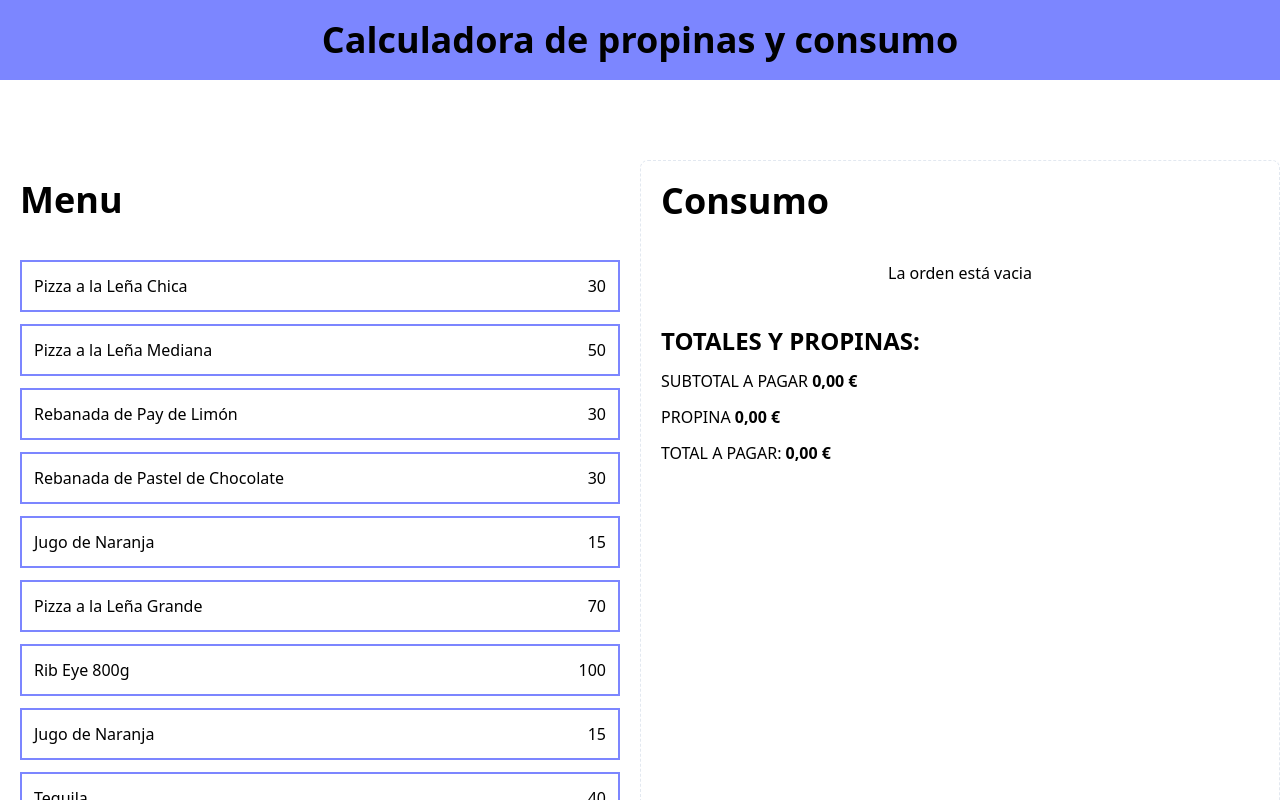
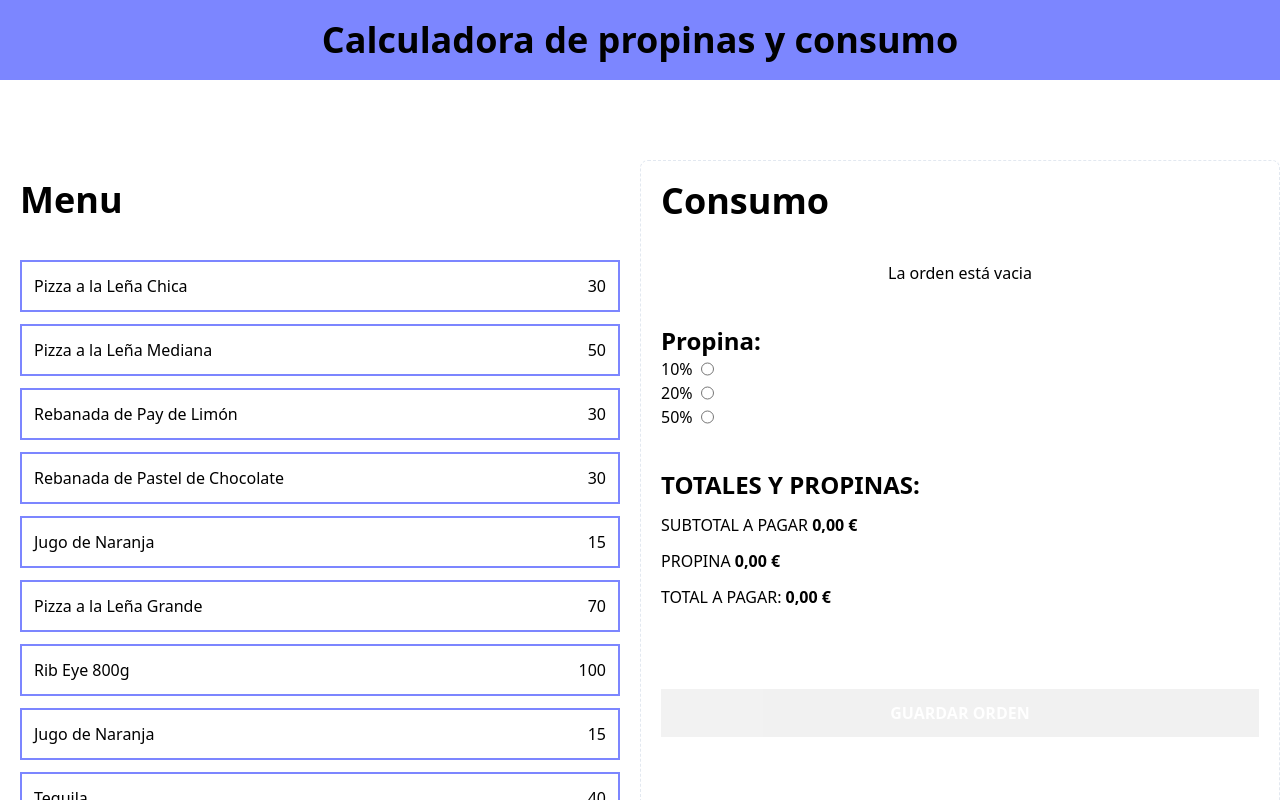
Before and after one commit to alvisEcheverria/tip_calculator, a React (Vite) app: page / in a window 1280 px wide. Shown: the top 800 px of the page. Built offline with nearby package versions, Linux system fonts and the light colour scheme.

Commit message:
se crea el componente para gestionar las propinas y se añade la logica al hook

```diff
--- a/src/App.tsx
+++ b/src/App.tsx
@@ -1,10 +1,10 @@
 import { menuItems } from "./data/db";
 import { useOrder } from "./hooks/useOrder";
-import { MenuItem, OrderContents, OrdersTotal} from "./components";
+import { MenuItem, OrderContents, OrdersTotal, TipPercentageForm } from "./components";
 
 function App() {
 
-  const { orders, addItem, removeItem } = useOrder();
+  const { orders, addItem, removeItem, tip, setTip, placeOrder } = useOrder();
 
   return (
     <>
@@ -35,8 +35,15 @@ function App() {
             removeItem={removeItem}
           />
 
+          <TipPercentageForm
+            tip={tip}
+            setTip={setTip}
+          />
+
           <OrdersTotal
             orders={orders}
+            tip={tip}
+            placeOrder={placeOrder}
           />
         </div>
       </main>
--- a/src/components/MenuItem.tsx
+++ b/src/components/MenuItem.tsx
@@ -6,8 +6,6 @@ type MenuItemsProps = {
 }
 
 export const MenuItem = ({ item, addItem } : MenuItemsProps) => {
-
-
   return (
     <button className="w-full p-3 border-2 border-indigo-400 border-r-2 hover:bg-indigo-400 flex justify-between cursor-pointer"
       onClick={()=> addItem(item)}
--- a/src/components/OrdersTotal.tsx
+++ b/src/components/OrdersTotal.tsx
@@ -1,35 +1,41 @@
-import { useMemo } from "react";
+import { useMemo, useCallback } from "react";
 import type { OrderItem } from "../types"
 import { formatCurrency } from "../helpers";
 
 type OrdersTotalProps = {
     orders: OrderItem[];
+    tip: number;
+    placeOrder: ()=> void;
 }
 
-export const OrdersTotal = ({ orders }: OrdersTotalProps) => {
+export const OrdersTotal = ({ orders, tip }: OrdersTotalProps) => {
 
     const subtotalAmount = useMemo(()=> orders.reduce((acc, el) => acc + (el.price * el.quantity) , 0), [orders]);
-    const tipAmount = subtotalAmount * 0.10;
-    const orderTotalAmount = subtotalAmount + tipAmount;
+    const tipAmount = useCallback(()=> subtotalAmount * tip, [ tip, subtotalAmount ]);
+    const orderTotalAmount = useCallback(()=> subtotalAmount + tipAmount(), [ tipAmount, subtotalAmount ]);;
 
     return (
         <>
             <div className="space-y-3 uppercase">
                 <h2 className="font-black text-2xl">totales y propinas:</h2>
-                <p className="">
+                <p>
                     subtotal a pagar
                     <span className="font-bold"> {formatCurrency(subtotalAmount)}</span>
                 </p>
-                <p className="">
+                <p>
                     propina
-                    <span className="font-bold"> {formatCurrency(tipAmount)}</span>
+                    <span className="font-bold"> {formatCurrency(tipAmount())}</span>
                 </p>
-                <p className="">
+                <p>
                     total a pagar:
-                    <span className="font-bold"> {formatCurrency(orderTotalAmount)}</span>
+                    <span className="font-bold"> {formatCurrency(orderTotalAmount())}</span>
                 </p>
             </div>
-            <button></button>
+            <button className="w-full bg-black p-3 uppercase
+                disabled:opacity-5 text-white font-bold mt-10"
+                disabled={subtotalAmount === 0}>
+                guardar orden
+            </button>
         </>
 
     )
--- /dev/null
+++ b/src/components/TipPercentageForm.tsx
@@ -0,0 +1,50 @@
+import type { Dispatch, SetStateAction } from "react";
+
+type TipPecentageFormProp = {
+    tip: number;
+    setTip: Dispatch<SetStateAction<number>>;
+};
+
+export const TipPercentageForm = ({ setTip } : TipPecentageFormProp) => {
+
+    const tipOptions = [
+        {
+            id: 'tip-10',
+            value: .10,
+            label: '10%'
+        },
+        {
+            id: 'tip-20',
+            value: .20,
+            label: '20%'
+        },
+        {
+            id: 'tip-50',
+            value: .50,
+            label: '50%'
+        },
+    ];
+
+    return (
+        <div>
+            <h3 className="font-black text-2xl">Propina:</h3>
+            <form>
+                {
+                    tipOptions.map(tip =>(
+                        <div key={tip.id}
+                            className="flex gap-2">
+                            <label htmlFor={tip.id}>{tip.label} </label>
+                            <input
+                                type="radio"
+                                id={tip.id}
+                                name="tip"
+                                value={tip.value}
+                                onChange={e => setTip(Number(e.target.value))}
+                            />
+                        </div>
+                    ))
+                }
+            </form>
+        </div>
+    )
+}
--- a/src/components/index.ts
+++ b/src/components/index.ts
@@ -1,9 +1,11 @@
 import { MenuItem } from "../components/MenuItem";
 import { OrderContents } from "../components/OrderContents";
 import { OrdersTotal } from "../components/OrdersTotal";
+import { TipPercentageForm } from "../components/TipPercentageForm";
 
 export {
     MenuItem,
     OrderContents,
-    OrdersTotal
+    OrdersTotal,
+    TipPercentageForm,
 };
--- a/src/hooks/useOrder.ts
+++ b/src/hooks/useOrder.ts
@@ -3,6 +3,7 @@ import type { Items, OrderItem } from "../types";
 
 export const useOrder = ()=> {
     const[ orders, setOrder ] = useState<OrderItem[]>([]);
+    const [ tip, setTip ] = useState(0);
 
     const addItem = (item: Items): void => {
         const newItem = {...item, quantity: 1};
@@ -24,9 +25,17 @@ export const useOrder = ()=> {
         setOrder(updatedOrder);
     }
 
+    const placeOrder = (): void => {
+        setOrder([]);
+        setTip(0);
+    }
+
     return{
         orders,
+        tip,
+        setTip,
         addItem,
-        removeItem
+        removeItem,
+        placeOrder
     };
 };
```
